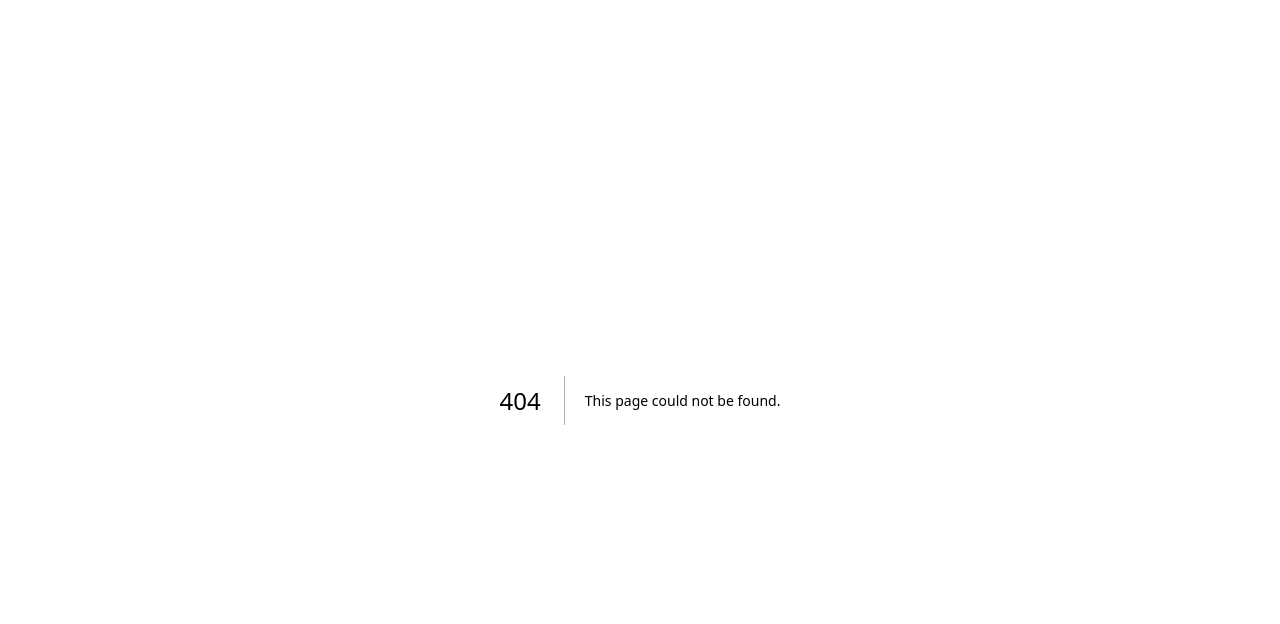
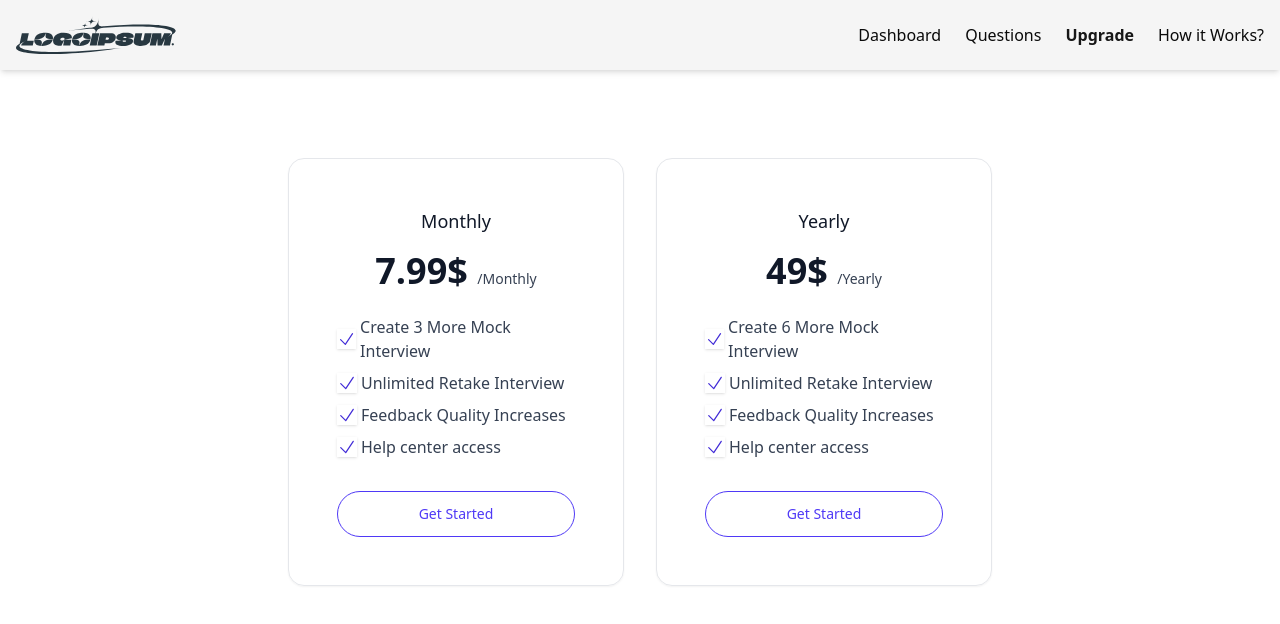
Before and after one commit to deadmoont/ai-interview, a Next.js app: page /dashboard/upgrade in a window 1280 px wide. Before the commit this address had no page. Shown: the top 624 px of the page. Built offline with nearby package versions, Linux system fonts and the light colour scheme; no server answers.

Commit message:
Upgrade feature

```diff
--- a/app/dashboard/_components/Header.jsx
+++ b/app/dashboard/_components/Header.jsx
@@ -2,14 +2,19 @@
 import React, { useEffect } from 'react'
 import Image from "next/image";
 import { UserButton } from '@clerk/nextjs';
-import { usePathname } from 'next/navigation';
+import { usePathname, useRouter } from 'next/navigation';
 
 function Header() {
-
+   const router=useRouter();
    const path=usePathname();
    useEffect(()=>{
     console.log(path);
    },[path])
+
+   const onUpgrade=()=>{
+        router.push('/dashboard/upgrade');
+   }
+
   return (
     <div className='flex p-4 items-center justify-between bg-secondary shadow-md'>
         <Image src={'/logo.svg'} width={160} height={100} alt='logo' />
@@ -20,7 +25,7 @@
             <li className={`hover:text-primary hover:font-bold transition-all cursor-pointer
                 ${path=='/dashboard/question' && 'text-primary font-bold'}
             `}>Questions</li>
-            <li className={`hover:text-primary hover:font-bold transition-all cursor-pointer
+            <li onClick={onUpgrade} className={`hover:text-primary hover:font-bold transition-all cursor-pointer
                 ${path=='/dashboard/upgrade' && 'text-primary font-bold'}
             `}>Upgrade</li>
             <li className={`hover:text-primary hover:font-bold transition-all cursor-pointer
--- /dev/null
+++ b/app/dashboard/upgrade/page.jsx
@@ -0,0 +1,106 @@
+"use client"
+import PricingPlan from '@/utils/PricingPlan'
+import { useUser } from '@clerk/nextjs'
+import React from 'react'
+
+function Upgrade() {
+    const {user}=useUser();
+  return (
+    <div className='p-10'>
+        <div className="mx-auto max-w-3xl px-4 py-8 sm:px-6 sm:py-12 lg:px-8">
+  <div className="grid grid-cols-1 gap-4 sm:grid-cols-2 sm:items-center md:gap-8">
+
+    {PricingPlan.map((item,index)=>(
+        <div key={index} className="rounded-2xl border border-gray-200 p-6 shadow-xs sm:px-8 lg:p-12">
+      <div className="text-center">
+        <h2 className="text-lg font-medium text-gray-900">
+          {item.duration}
+          <span className="sr-only">Plan</span>
+        </h2>
+
+        <p className="mt-2 sm:mt-4">
+          <strong className="text-3xl font-bold text-gray-900 sm:text-4xl"> {item.price}$ </strong>
+
+          <span className="text-sm font-medium text-gray-700">/{item.duration}</span>
+        </p>
+      </div>
+
+      <ul className="mt-6 space-y-2">
+        <li className="flex items-center gap-1">
+          <svg
+            xmlns="http://www.w3.org/2000/svg"
+            fill="none"
+            viewBox="0 0 24 24"
+            strokeWidth="1.5"
+            stroke="currentColor"
+            className="size-5 text-indigo-700 shadow-sm"
+          >
+            <path strokeLinecap="round" strokeLinejoin="round" d="M4.5 12.75l6 6 9-13.5" />
+          </svg>
+
+          <span className="text-gray-700"> Create {3*(index+1)} More Mock Interview </span>
+        </li>
+
+        <li className="flex items-center gap-1">
+          <svg
+            xmlns="http://www.w3.org/2000/svg"
+            fill="none"
+            viewBox="0 0 24 24"
+            strokeWidth="1.5"
+            stroke="currentColor"
+            className="size-5 text-indigo-700 shadow-sm"
+          >
+            <path strokeLinecap="round" strokeLinejoin="round" d="M4.5 12.75l6 6 9-13.5" />
+          </svg>
+
+          <span className="text-gray-700"> Unlimited Retake Interview  </span>
+        </li>
+
+        <li className="flex items-center gap-1">
+          <svg
+            xmlns="http://www.w3.org/2000/svg"
+            fill="none"
+            viewBox="0 0 24 24"
+            strokeWidth="1.5"
+            stroke="currentColor"
+            className="size-5 text-indigo-700 shadow-sm"
+          >
+            <path strokeLinecap="round" strokeLinejoin="round" d="M4.5 12.75l6 6 9-13.5" />
+          </svg>
+
+          <span className="text-gray-700"> Feedback Quality Increases </span>
+        </li>
+
+        <li className="flex items-center gap-1">
+          <svg
+            xmlns="http://www.w3.org/2000/svg"
+            fill="none"
+            viewBox="0 0 24 24"
+            strokeWidth="1.5"
+            stroke="currentColor"
+            className="size-5 text-indigo-700 shadow-sm"
+          >
+            <path strokeLinecap="round" strokeLinejoin="round" d="M4.5 12.75l6 6 9-13.5" />
+          </svg>
+
+          <span className="text-gray-700"> Help center access </span>
+        </li>
+      </ul>
+
+      <a
+        href={item.link+'?prefilled_email='+user?.primaryEmailAddress?.emailAddress}
+        target='_blank'
+        className="mt-8 block rounded-full border border-indigo-600 bg-white px-12 py-3 text-center text-sm font-medium text-indigo-600 hover:ring-1 hover:ring-indigo-600 focus:ring-3 focus:outline-hidden"
+      >
+        Get Started
+      </a>
+    </div>
+    ))}
+
+  </div>
+</div>
+    </div>
+  )
+}
+
+export default Upgrade
--- /dev/null
+++ b/utils/PricingPlan.jsx
@@ -0,0 +1,17 @@
+import { duration } from "moment";
+
+export default[
+    {
+        link:'https://buy.stripe.com/test_28EcN41Jzf5BfHv1Bu6g801',
+        price:7.99,
+        priceId:'price_1RdbdgB9LAQNFBFk4Tl3g89r',
+        duration:'Monthly'
+    },
+    {
+        link:'https://buy.stripe.com/test_00w14mgEt7D9anb6VO6g800',
+        price:49.00,
+        priceId:'price_1RdbW4B9LAQNFBFkF4J69P4e',
+        duration:'Yearly'
+    }
+
+]
```
